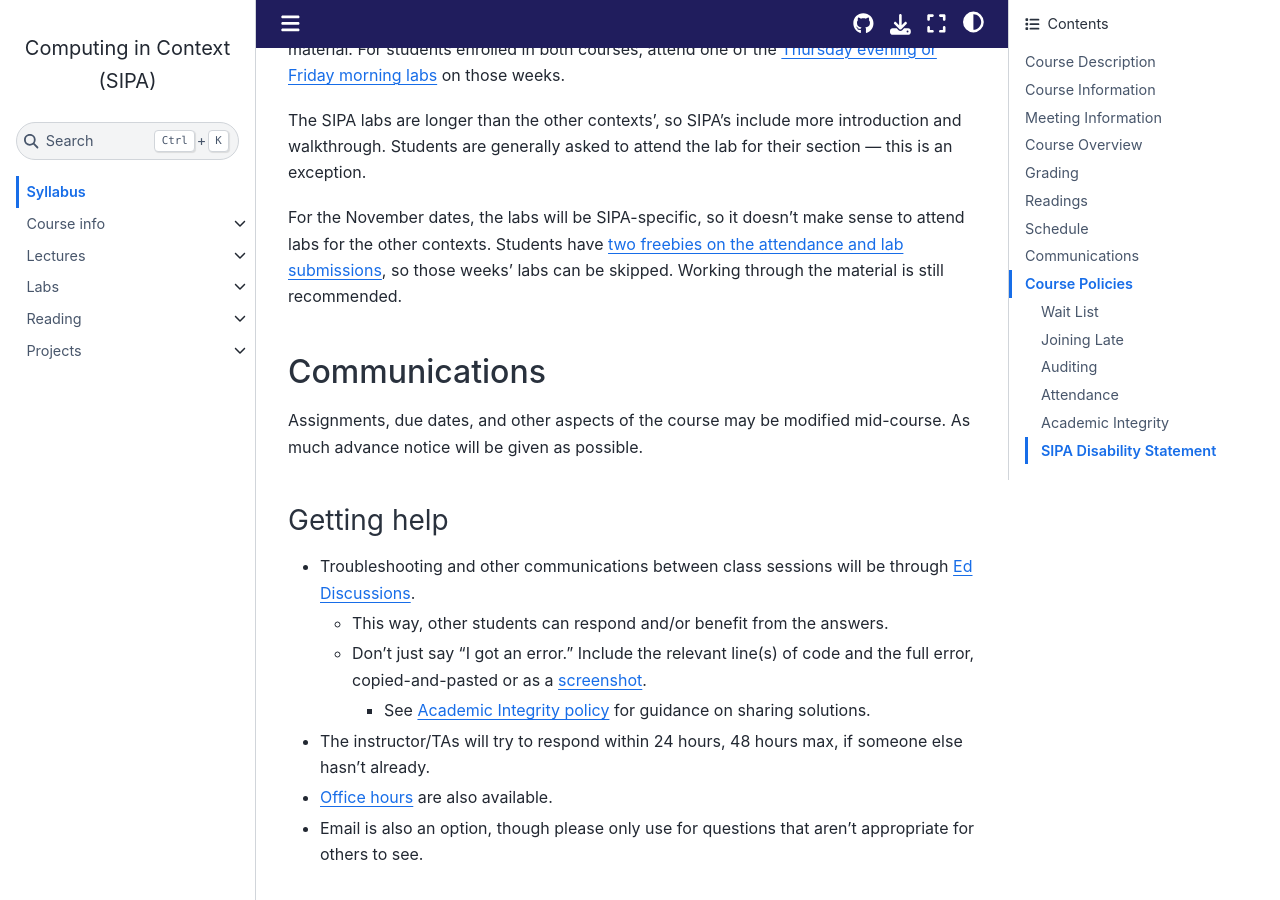
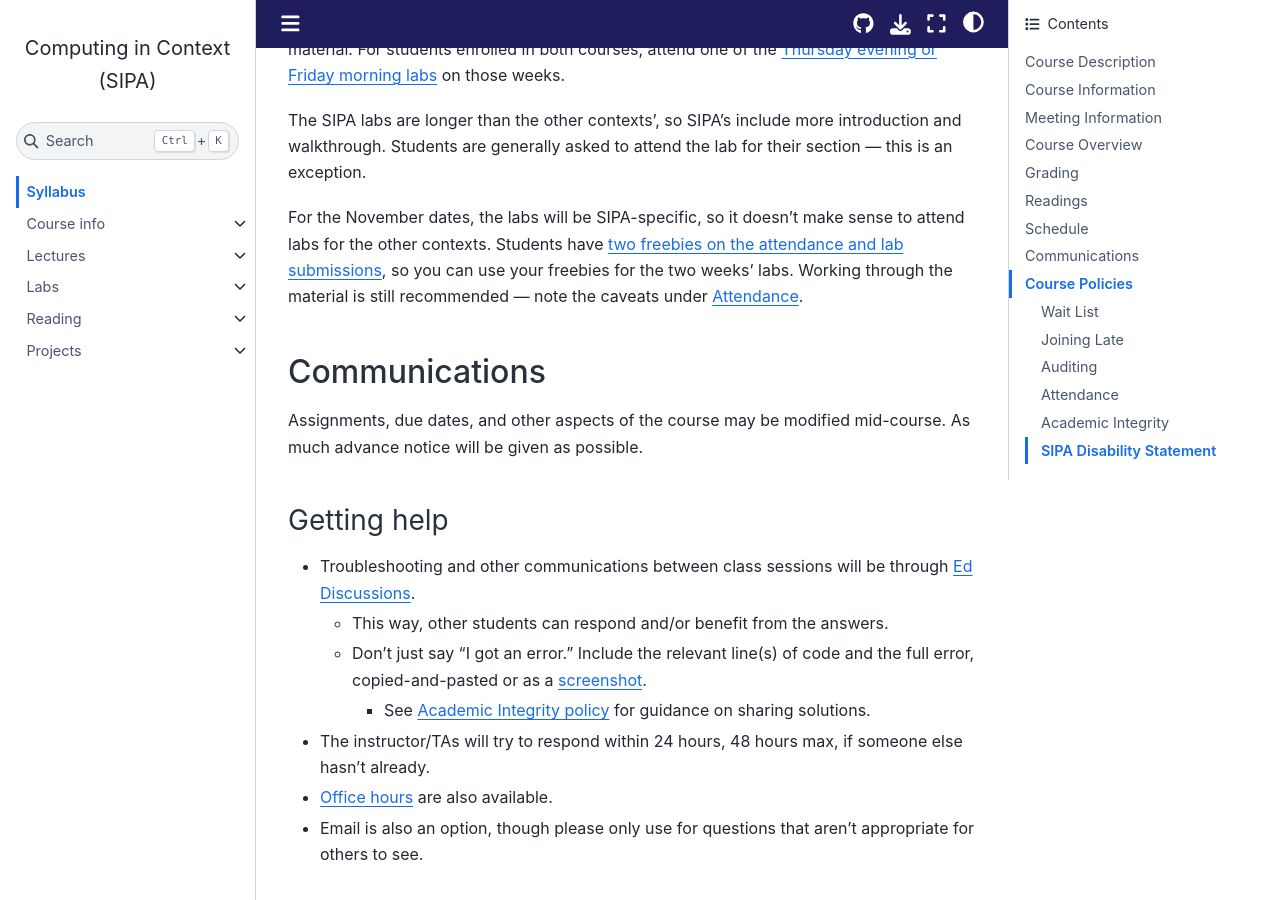
Before and after one commit to afeld/computing-in-context, a Jupyter Book: the page built from index.md, in a window 1280 px wide and 900 px high, scrolled down 6445 px. Built offline with Jupyter Book 1.0.4 settings and Sphinx 7.4.7 and the Sphinx Book theme 1.1.4, drawn with Linux system fonts in a browser that asks for light colours; pages that are not in the unit, such as notebooks, are missing from menus; comment, search, counter and statistics services are not loaded.

Commit message:
clarify course overlap caveats

```diff
--- a/index.md
+++ b/index.md
@@ -145,7 +145,7 @@ The September dates are still in the [first half](#contexts-and-structure), when
 
 The SIPA labs are longer than the other contexts', so SIPA's include more introduction and walkthrough. Students are generally asked to attend the lab for their section — this is an exception.
 
-For the November dates, the labs will be SIPA-specific, so it doesn't make sense to attend labs for the other contexts. Students have [two freebies on the attendance and lab submissions](#grading), so those weeks' labs can be skipped. Working through the material is still recommended.
+For the November dates, the labs will be SIPA-specific, so it doesn't make sense to attend labs for the other contexts. Students have [two freebies on the attendance and lab submissions](#grading), so you can use your freebies for the two weeks' labs. Working through the material is still recommended — note the caveats under [Attendance](#attendance).
 
 ## Communications
 
```
